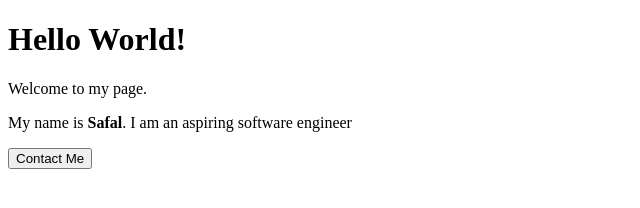
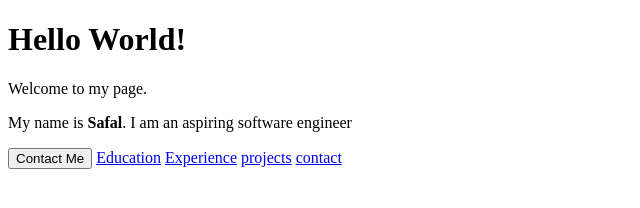
Before and after one commit to shrestha815/html-basics, a plain HTML site: page index.html in a window 1280 px wide. Shown: the whole page, without its empty margins (0-640 px from the left). Drawn offline with Linux system fonts and the light colour scheme.

Commit message:
Links added to index

```diff
--- a/index.html
+++ b/index.html
@@ -10,5 +10,9 @@
     <p>Welcome to my page.</p>
     <p>My name is <strong>Safal</strong>. I am an aspiring software engineer</p>
     <button>Contact Me</button>
+    <a href="education.html">Education</a>
+    <a href="experience.html">Experience</a>
+    <a href="projects.html">projects</a>
+    <a href="contact.html">contact</a>
   </body>
 </html>
```
